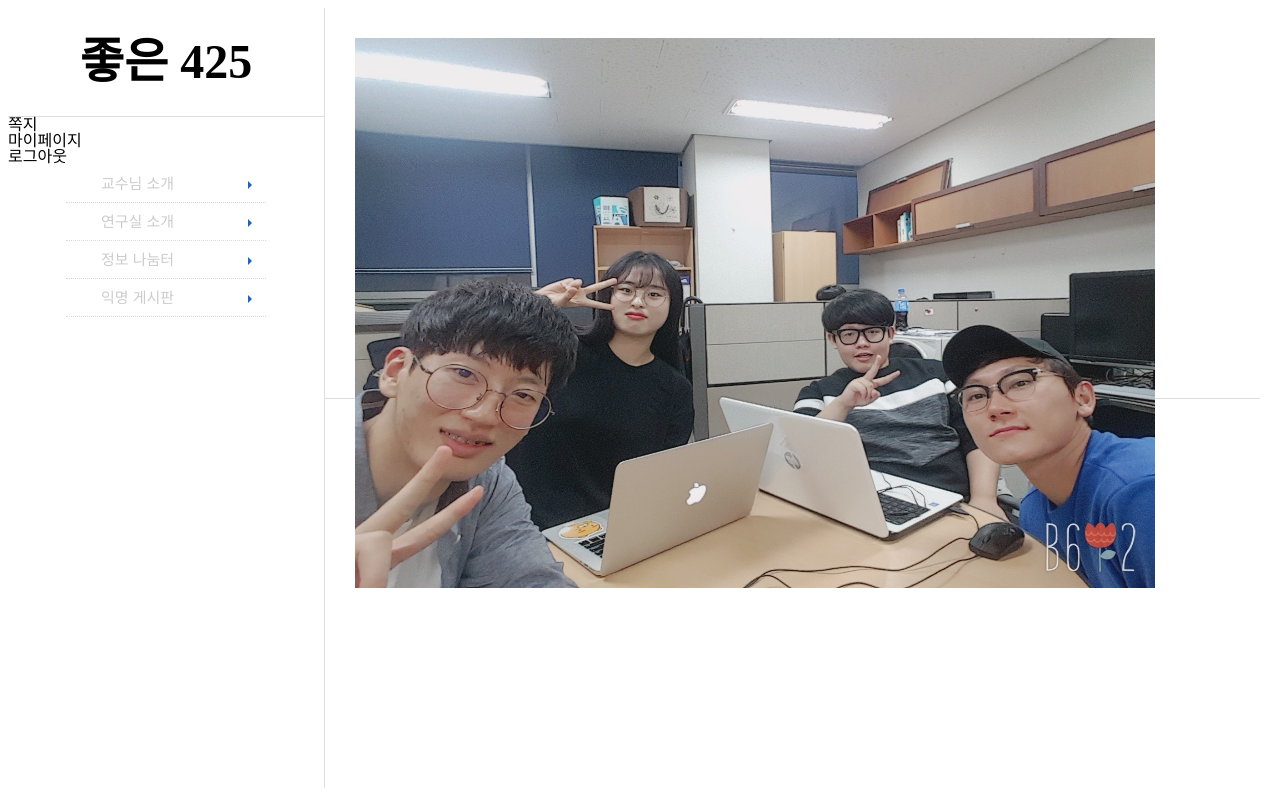
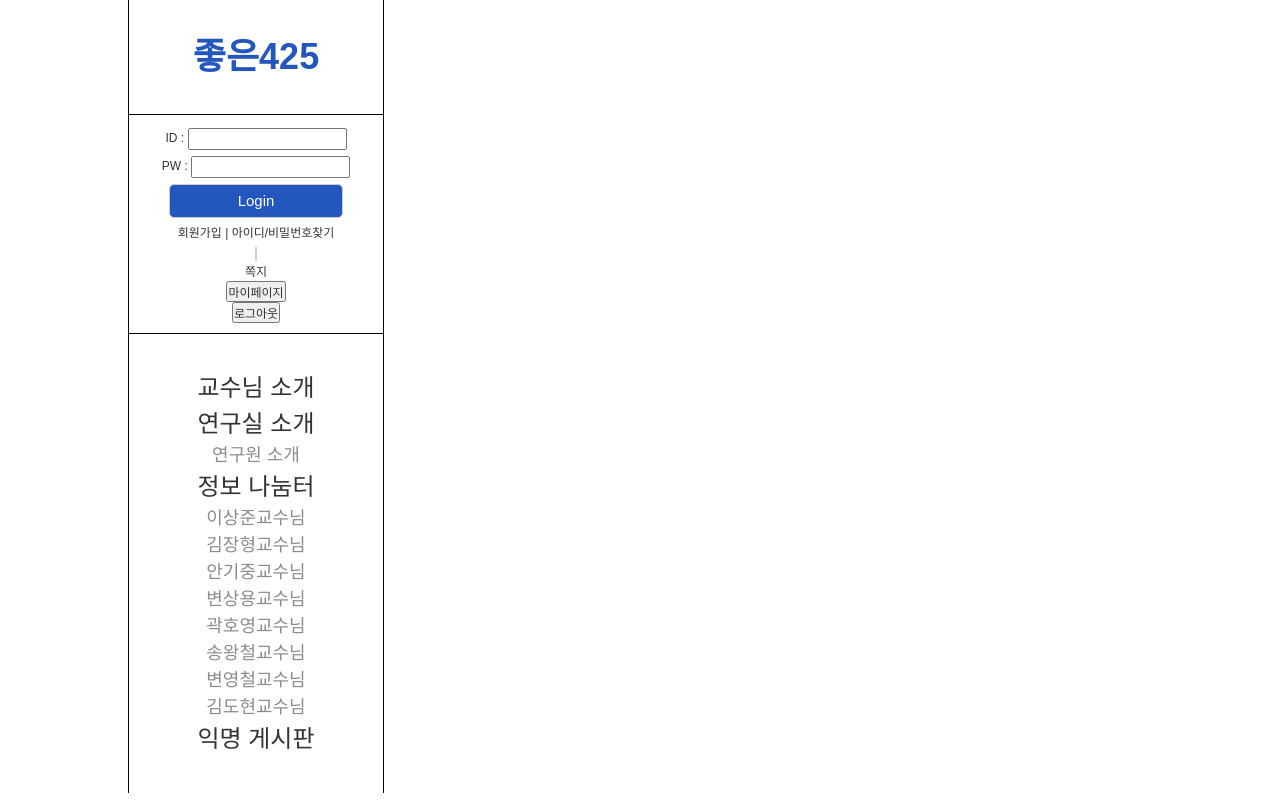
Before and after one commit to leeikjeun/islab-web-project, a Django app: page / in a window 1280 px wide. Run offline with Django 3.2, Linux system fonts and the light colour scheme.

Commit message:
new base.html base.css

```diff
--- a/mainWeb/static/css/base.css
+++ b/mainWeb/static/css/base.css
@@ -1,89 +1,187 @@
-.sidemenu, .sidemenu ul, .sidemenu ul li, .sidemenu ul li a{
-  margin: auto;
-  padding: 0;
-  line-height: 1;
+/* reset */
+html {
+    font-size: 12px;
+}
+
+html, body {
+    margin: 0;
+    padding: 0;
+    width: 100%;
+    height: 100%;
+}
+
+body, div, dl, dt, dd, ul, ol, li, h1, h2, h3, h4, h5, h6, pre, code, form, fieldset, legend, textarea, p, blockquote, th, td, input, select, textarea, button {
+    margin: 0;
+    padding: 0
+}
+
+fieldset, img {
+    border: 0 none
+}
+
+dl, ul, ol, menu, li {
+    list-style: none
+}
+
+blockquote, q {
+    quotes: none
+}
+
+blockquote:before, blockquote:after, q:before, q:after {
+    content: '';
+    content: none
+}
+
+input, select, textarea, button {
+    vertical-align: middle
+}
+
+button {
+    border: 0 none;
+    background-color: transparent;
+    cursor: pointer
+}
+
+body {
+    background: #fff
+}
+
+body, th, td, input, select, textarea, button {
+    font-size: 1rem;
+    line-height: 1.5;
+    font-family: '돋움', dotum, sans-serif;
+    color: #333
+}
+
+/* color값은 디자인가이드에 맞게사용 */
+a {
+    color: #333;
+    text-decoration: none
+}
+
+a:active, a:hover {
+    text-decoration: underline
+}
+
+address, caption, cite, code, dfn, em, var {
+    font-style: normal;
+    font-weight: normal
+}
+
+* {
+    box-sizing: border-box;
+}
+
+table {
+    border-collapse: collapse;
+}
+
+/* base */
+#wrap {
+    width: 1024px;
+    margin: 0 auto;
+}
+
+aside {
+    float: left;
+    width: 25%;
+    height:;
+    border-left: 1px solid #000;
+    border-right: 1px solid #000;
+}
+
+aside::after {
+    content: '';
+    display: block;
+    clear: both;
+    visibility: hidden;
+}
+
+aside > div {
+    width: 100%;
+}
+
+aside > div#title {
+    padding: 2.5rem 0;
+    border-bottom: 1px solid #000;
+}
+
+aside > div#title > h1 {
+    font-size: 3rem;
+    color: #2457BD;
+    text-align: center;
+}
+
+aside > div#loginForm {
+    padding: 0.833rem 0;
+    border-bottom: 1px solid #000;
+    text-align: center;
+}
+
+aside > div#loginForm > form > dl > dd {
+    width: 100%;
+    padding: 0.25rem;
+}
+
+aside > div#loginForm > form > dl > dd > span {
+    width: 25%;
+}
+
+aside > div#loginForm > form > dl > dd > input[type='text']
+aside > div#loginForm > form > dl > dd > input[type='password'] {
+    width: calc(75% - 5px);
+    margin-left: 5px;
+    border: none;
+    border-bottom: 1px solid #CCC;
+    background: transparent;
+}
+
+aside > div#loginForm > form > dl > dd > input[type='submit'] {
+    width: 70%;
+    padding: 5px;
+    border: 1px solid #CCC;
+    border-radius: 5px;
+    background: #2457BD;
+    font-size: 1.25rem;
+    text-align: center;
+    color: #fff;
+}
+
+aside > div#loginForm > dl.user_info {
 
 }
-.sidemenu > ul{
-  display: block;
-  position: relative;
-  width: 200px;
-  list-style-type: none;
-}
-.sidemenu > ul li{
-  display: block;
-  position: relative;
-}
-.sidemenu > ul li a{
-  display: block;
-  position: relative;
-  margin: 0;
-  padding: 11px 35px;
-  border-bottom: 1px dotted #d9d9d9;
-  font-family: "돋움","dotum",sans-serif;
-  color: #ccc;
-  text-decoration: none;
-  font-size: 15px;
-  background: transparent;
-}
-.sidemenu > ul li:hover > a{
-  font-weight: bold;
-  color: #000;
+
+aside > div#loginForm > dl.user_info > dd.user_photo {
+
 }
 
-.sidemenu{
-  width: 25%;
-  height: 780px; /*자동 ? 몰라 */
-  border-right: 1px solid #ddd;
-  float: left;
-}
-.sidemenu h1{
-  margin: 0;
-  padding: 30px 0;
-  font-size: 36pt;
-  text-align: center;
-  border-bottom: 1px solid #ddd;
-}
-.sidemenu > ul > li > a:after{
-  content: '';
-  position: absolute;
-  top: 16px;
-  right: 10px;
-  width: 0px;
-  height: 0;
-  border: 4px solid transparent;
-  border-left: 4px solid #1865c4;
-}
-.sidemenu > ul > li > a:before{
-  content: '';
-  position: absolute;
-  top: 17px;
-  right: 10px;
-  width: 0px;
-  height: 0;
-  border: 4px solid transparent;
-  border-left: 4px solid #fff;
+aside > div#loginForm > dl.user_info > dd.user_photo > span {
+    border: 1px solid #ccc;
+    border-radius: 50%;
+    background-size: 100% 100%;
+    background: url('') center center;
 }
 
-.sidemenu > ul li > a:hover:after, .sidemenu > ul li:hover >a:after{
-  border-left: 4px solid #fff;
+aside > div#loginForm > dl.user_info > dd.user_photo > span > img {
+
 }
-.sidemenu > ul ul{
-  position: absolute;
-  left: 100%;
-  top:-10000px;
-  padding-left:5px;
-  opacity: 0;
-  width: 150px;
-  list-style: none;
-  transition: opacity 0.3s ease-in;
-  -webkit-transition: opacity 0.3s ease-in;
-  -moz-transition: opacity 0.3s ease-in;
-  -o-transition: opacity 0.3s ease-in;
-  text-align: center;
+nav dl{
+    padding: 3rem 1.5rem;
+    text-align: center;
 }
-.sidemenu > ul li:hover > ul{
-  top: 0px;
-  opacity: 1;
-  z-index: 1;
+dt > a{
+  font-size: 2rem;
 }
+nav dd > a{
+  color: #8C8C8C;
+  font-size: 1.5rem;
+}
+dt > a:hover{
+  text-decoration: none;
+  font-weight: bold;
+}
+nav dd > a:hover{
+  font-weight: bold;
+  text-decoration: none;
+  color: #EDD200;
+}
--- a/mainWeb/templates/mainWeb/base.html
+++ b/mainWeb/templates/mainWeb/base.html
@@ -7,48 +7,90 @@
   <link rel="stylesheet" href="{% static 'css/base.css' %}">
   {% block head %}
   {% endblock %}
-  <title>경하하하하</title>
+  <title>좋은425</title>
 </head>
 <body>
-    <div class="sidemenu">
-      <h1>좋은 425</h1>
+<div id="wrap">
+  <aside>
+      <!--left-->
+      <div id="title">
+          <h1>좋은425</h1>
+      </div>
+      <div id="loginForm">
+          <!--if !login-->
+          <form>
+              <dl>
+                  <dd>
+                      <span>ID :</span>
+                      <input type="text" name="user-id" class="user-id">
+                  </dd>
+                  <dd>
+                      <span>PW :</span>
+                      <input type="password" name="user-pw" class="user-pw">
+                  </dd>
+                  <dd>
+                      <input type="submit" value="Login" class="btn_login">
+                  </dd>
+                  <dd>
+                      <a href="#">회원가입</a> | <a href="#">아이디/비밀번호찾기</a>
+                  </dd>
+              </dl>
+          </form>
+          <!--else-->
+          <dl class="user_info">
+              <dd class="user_photo">
+                      <span>
+                          <!--if !empty photo-->
+                          <img src="">
+                          <!--endif-->
+                      </span>
+              </dd>
+
+              <dd>
+                  <dl>
+                      <dt>
+                          <!--이름 학번-->
+                      </dt>
+                      <dd>
+                        <a href="#">쪽지</a>
+                      </dd>
+                      <dd>
+                          <input type="submit" value="마이페이지" class="mypage"><!--btns-->
+                      </dd>
+                      <dd>
+                        <input type="submit" value="로그아웃" class="btn_logout"><!--logout btn-->
+                      </dd>
+                  </dl>
+              </dd>
+          </dl>
+          <!--endif-->
+      </div>
       <nav>
-        <ul>
-          <li>쪽지</li>
-          <li>마이페이지</li>
-          <li>로그아웃</li>
-        </ul>
+          <!--menu-->
+          <dl>
+              <dt class="submenu"><a href="#">교수님 소개</a></dt>
+              <dt class="submenu"><a href="#">연구실 소개</a>
+                  <dd><a href="#">연구원 소개</a></dd>
+              </dt>
+              <dt class="submenu"><a href="">정보 나눔터</a>
+                      <!--submenu-->
+                  <dd><a href="#">이상준교수님</a></dd>
+                  <dd><a href="#">김장형교수님</a></dd>
+                  <dd><a href="#">안기중교수님</a></dd>
+                  <dd><a href="#">변상용교수님</a></dd>
+                  <dd><a href="#">곽호영교수님</a></dd>
+                  <dd><a href="#">송왕철교수님</a></dd>
+                  <dd><a href="#">변영철교수님</a></dd>
+                  <dd><a href="#">김도현교수님</a></dd>
+              </dt>
+              <dt class="submenu"><a href="">익명 게시판</a></dt>
+          </dl>
       </nav>
-      <ul>
-        <li><a href="{% url 'Profe_intro' %}">교수님 소개</a></li>
-        <li>
-          <a href="{% url 'Lab_intro' %}">연구실 소개</a>
-          <ul>
-            <li><a href="#">연구원 소개</a></li>
-            <li><a href="#">위치</a></li>
-          </ul>
-        </li>
-        <li>
-          <a href="{% url 'Profe_info' %}">정보 나눔터</a>
-          <ul>
-            <li><a href="#">이상준교수님</a></li>
-            <li><a href="#">김장형교수님</a></li>
-            <li><a href="#">안기중교수님</a></li>
-            <li><a href="#">곽호영교수님</a></li>
-            <li><a href="#">변상용교수님</a></li>
-            <li><a href="#">송왕철교수님</a></li>
-            <li><a href="#">변영철교수님</a></li>
-            <li><a href="#">김도현교수님</a></li>
-          </ul>
-        </li>
-        <li><a href="{% url 'Unknown_post' %}">익명 게시판</a></li>
-      </ul>
-    </div>
-  <div class="content container">
-    {% block content %}
-    {% endblock %}
+  </aside>
+
+  <div id="content">
 
   </div>
-
+</div>
 </body>
 </html>
```
Also changed, not shown: mainWeb/static/css/newBase.css (added, +167 -0 lines), mainWeb/templates/mainWeb/newBase.html (+49 -22 lines).
